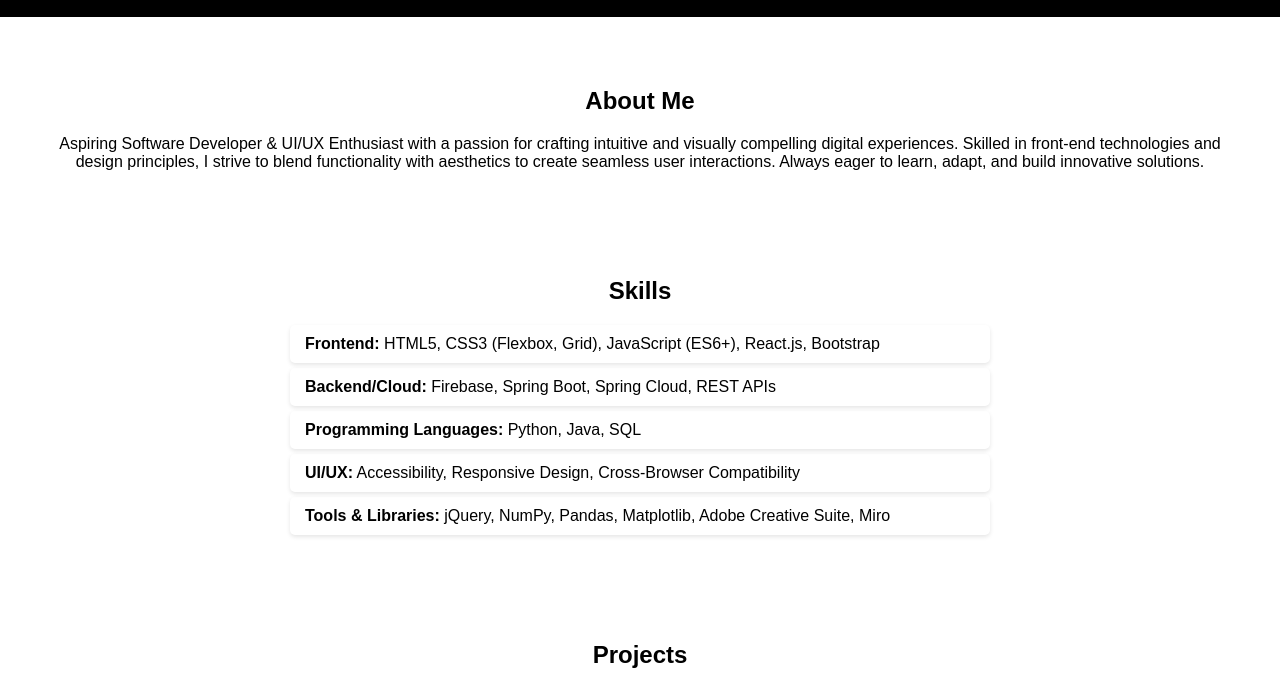
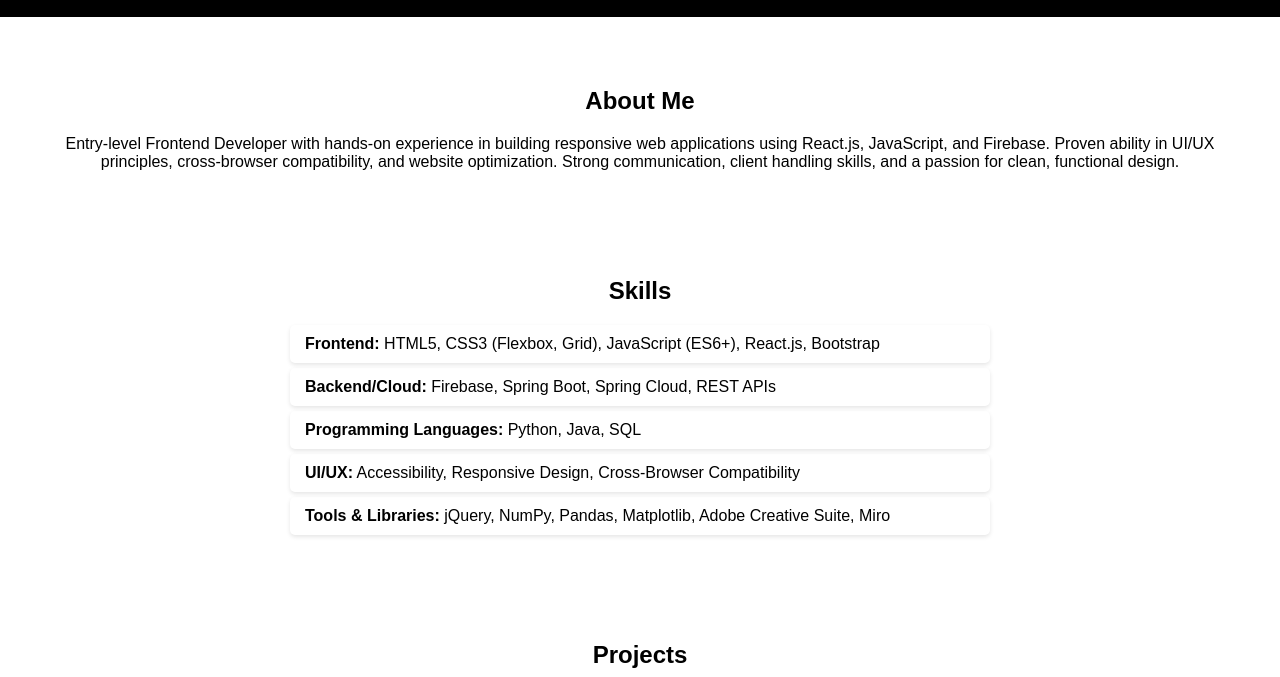
Before and after one commit to Si-ri-sha/portfolionew, a plain HTML site: page index.html in a window 1280 px wide. Shown: the part 123-800 px from the top of the page. Drawn offline with Linux system fonts and the light colour scheme.

Commit message:
docs(index.html): redefined About me section

```diff
--- a/index.html
+++ b/index.html
@@ -26,7 +26,8 @@
 
     <section id="about">
       <h2>About Me</h2>
-      <p>Aspiring Software Developer & UI/UX Enthusiast with a passion for crafting intuitive and visually compelling digital experiences. Skilled in front-end technologies and design principles, I strive to blend functionality with aesthetics to create seamless user interactions. Always eager to learn, adapt, and build innovative solutions.</p>
+      <p>Entry-level Frontend Developer with hands-on experience in building responsive web applications using React.js, JavaScript, and Firebase. Proven ability in UI/UX principles, cross-browser compatibility, and website optimization. Strong communication, client handling skills, and a passion for clean, functional design.
+      </p>
     </section>
 
     <section id="skills">
```
